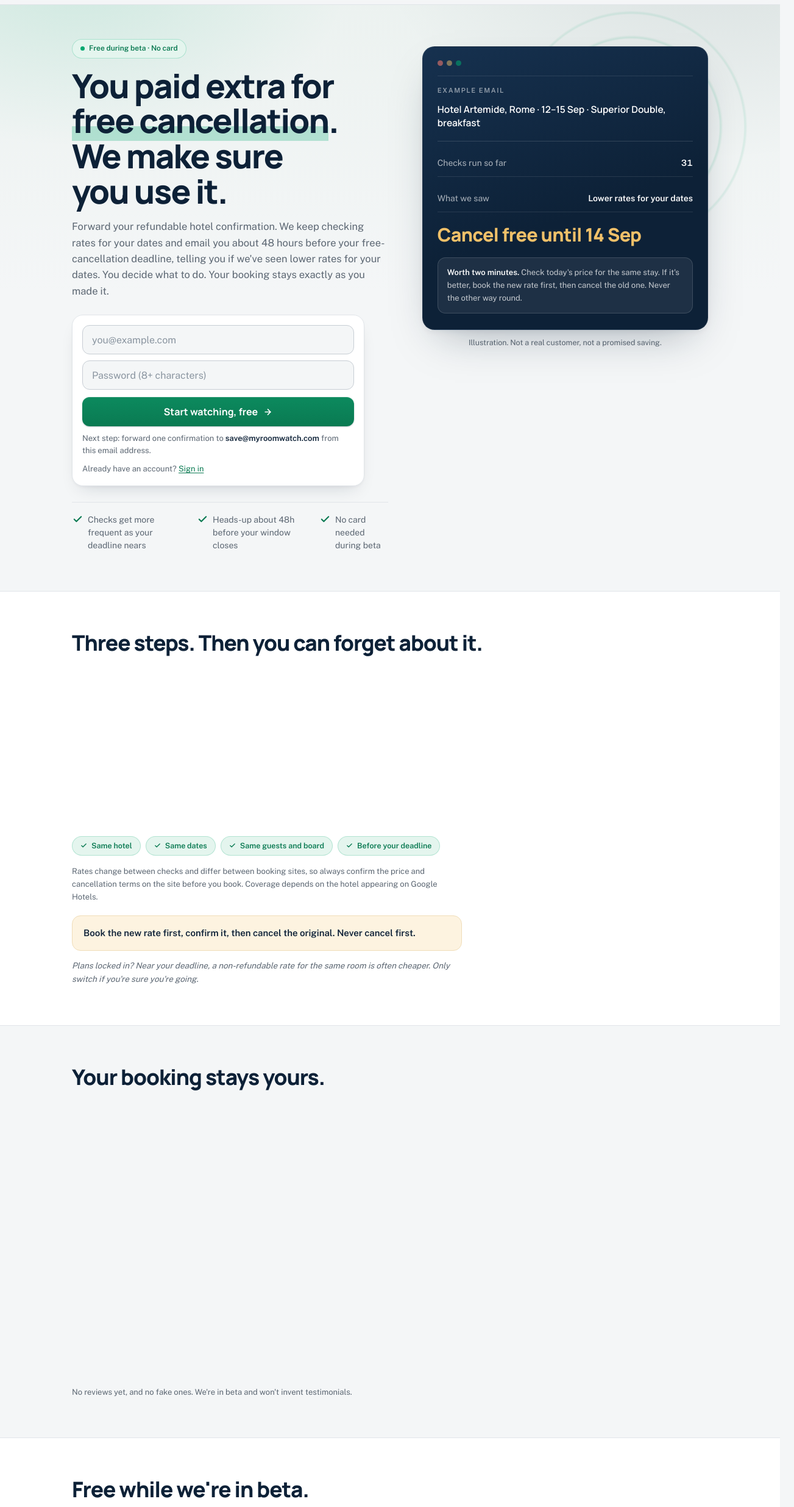
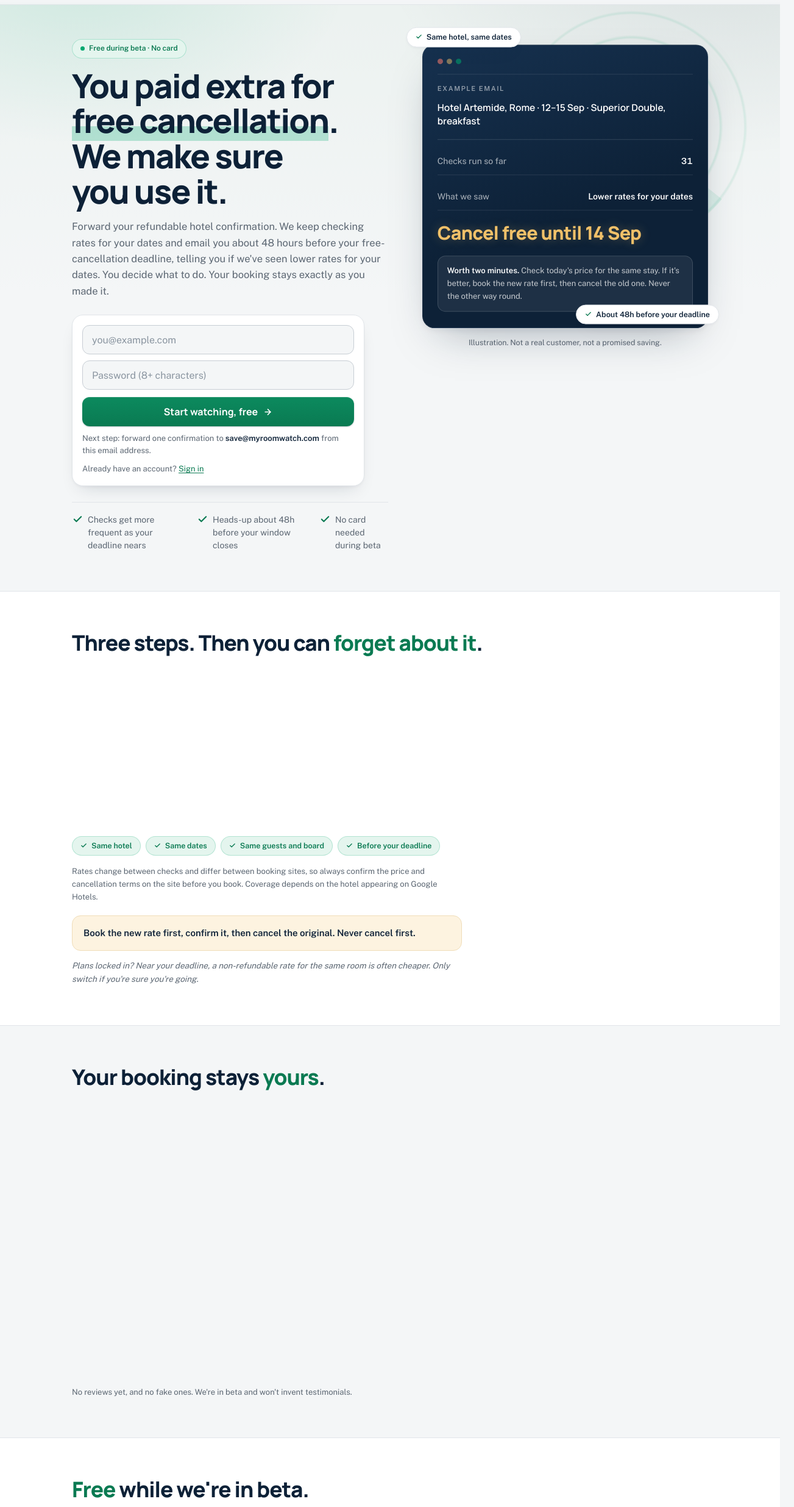
Before and after one commit to onezeroagency/HotelSave, a plain HTML site: page landing/index.html in a window 1280 px wide. Shown: the part 57-2528 px from the top of the page at 61% size, 1303 px wide, since content can reach past the window. Drawn offline with Linux system fonts and the light colour scheme.

Commit message:
Landing v6: ambient motion layer (FarePigeon-inspired, kept honest)
What farepigeon.com does that reads as "alive": the product demo is the
hero visual, floating objects around it, accented words inside
headings, slow ambient motion. Their fake-able parts (deal feeds,
mascot, photos) don't translate honestly, so only the techniques come
over:

- Radar sweep: a conic beam rotating inside the (rotation-invariant)
  rings behind the example card, 14s loop.
- Two floating fact chips over the card, phrases taken from the page
  itself, bobbing on staggered 6/7s loops; the card itself breathes on
  a 9s bob at desktop.
- Hero wash drifts slowly (18s alternate); the amber deadline line
  breathes a soft glow; sheen sweep across primary buttons on hover.
- Accented key phrase in each section heading (.em green, .em-amber on
  the dark final panel).
- H1 and subtitle now slide without fading so the entrance can't delay
  LCP; all motion stays behind prefers-reduced-motion.

Lighthouse mobile: 99/100/100/100 (LCP 1.6s, TBT 0ms, CLS 0) — one
performance point traded knowingly for the ambient layer; still far
inside the 2.5s "good" LCP band.

Co-Authored-By: Claude Fable 5 <noreply@anthropic.com>
Claude-Session: https://claude.ai/code/session_01J465mpU7HQY1iBE4KWxq5i

```diff
--- a/landing/index.html
+++ b/landing/index.html
@@ -79,6 +79,8 @@
       </div>
 
       <div class="hero-aside">
+        <span class="fchip fchip-1" aria-hidden="true">Same hotel, same dates</span>
+        <span class="fchip fchip-2" aria-hidden="true">About 48h before your deadline</span>
         <aside class="xcard" aria-label="Example alert email">
           <div class="xbar" aria-hidden="true"><span></span><span></span><span></span></div>
           <p class="eyebrow">Example email</p>
@@ -98,7 +100,7 @@
   <!-- 2 · How it works -->
   <section class="section alt" id="how">
     <div class="wrap">
-      <h2>Three steps. Then you can forget about it.</h2>
+      <h2>Three steps. Then you can <span class="em">forget about it</span>.</h2>
       <ol class="hiw-steps">
         <li>
           <h3>Forward your confirmation</h3>
@@ -125,7 +127,7 @@
   <!-- 3 · Why it's safe -->
   <section class="section" id="safe">
     <div class="wrap">
-      <h2>Your booking stays yours.</h2>
+      <h2>Your booking stays <span class="em">yours</span>.</h2>
       <div class="safe-grid">
         <div class="scard">
           <span class="sicon" aria-hidden="true"><svg viewBox="0 0 24 24" fill="none" stroke="currentColor" stroke-width="2" stroke-linecap="round" stroke-linejoin="round"><path d="M20 13c0 5-3.5 7.5-7.66 8.95a1 1 0 0 1-.67-.01C7.5 20.5 4 18 4 13V6a1 1 0 0 1 1-1c2 0 4.5-1.2 6.24-2.72a1.17 1.17 0 0 1 1.52 0C14.51 3.81 17 5 19 5a1 1 0 0 1 1 1z"/><path d="m9 12 2 2 4-4"/></svg></span>
@@ -157,7 +159,7 @@
   <!-- 4 · Pricing -->
   <section class="section alt" id="pricing">
     <div class="wrap">
-      <h2>Free while we're in beta.</h2>
+      <h2><span class="em">Free</span> while we're in beta.</h2>
       <p class="lead">Everything works now, free. When billing starts we'll email you first, and nothing is ever charged silently.</p>
       <div class="plans">
         <div class="plan">
@@ -234,7 +236,7 @@
   <!-- 6 · Final CTA -->
   <section class="wrap section">
     <div class="final">
-      <h2>Your free-cancellation window is already counting down.</h2>
+      <h2>Your free-cancellation window is already <span class="em-amber">counting down</span>.</h2>
       <p>Forward one refundable booking and see it work: the checks, the deadline heads-up and what we find. Free, no card.</p>
       <a class="btn btn-primary" href="#start">Start watching, free</a>
     </div>
--- a/landing/styles.css
+++ b/landing/styles.css
@@ -93,7 +93,13 @@ h1,h2,h3{font-family:Manrope,sans-serif;margin:0}
 /* Buttons. Primary uses --accent-ink on white text: 5.6:1, passes AA.
    Bright --accent is reserved for small accents, never text-on. */
 .btn{display:inline-flex;align-items:center;justify-content:center;border:0;border-radius:12px;font:700 16px/1 Manrope,sans-serif;cursor:pointer;text-align:center;min-height:48px;padding:0 22px;white-space:nowrap;transition:background-color .2s ease,color .2s ease,border-color .2s ease,box-shadow .2s ease,opacity .2s ease,transform .15s ease}
-.btn-primary{background:linear-gradient(180deg,#0C8A5E,var(--accent-ink));color:var(--on-accent);box-shadow:inset 0 1px 0 rgba(255,255,255,.14),0 1px 2px rgba(13,33,55,.25)}
+.btn-primary{position:relative;overflow:hidden;background:linear-gradient(180deg,#0C8A5E,var(--accent-ink));color:var(--on-accent);box-shadow:inset 0 1px 0 rgba(255,255,255,.14),0 1px 2px rgba(13,33,55,.25)}
+/* Sheen sweep across the primary button on hover */
+.btn-primary::before{content:"";position:absolute;top:0;bottom:0;left:-60%;width:40%;background:linear-gradient(105deg,transparent,rgba(255,255,255,.22),transparent);transform:skewX(-18deg)}
+@media (prefers-reduced-motion:no-preference){
+  .btn-primary:hover::before{animation:sheen .7s var(--ease-out)}
+}
+@keyframes sheen{to{left:120%}}
 .btn-primary:hover{background:linear-gradient(180deg,var(--accent-ink),var(--accent-press));color:var(--on-accent);box-shadow:inset 0 1px 0 rgba(255,255,255,.1),0 8px 18px -8px rgba(10,122,82,.55)}
 .btn-dark{background:var(--ink);color:#fff;font-size:14px;min-height:44px;padding:0 18px;border-radius:11px}
 .btn-dark:hover{color:#fff;background:var(--ink-2)}
@@ -117,13 +123,19 @@ main{position:relative;z-index:0}
   radial-gradient(640px 420px at 10% -8%,rgba(0,168,112,.13),transparent 70%),
   radial-gradient(820px 560px at 92% -18%,rgba(13,33,55,.09),transparent 70%),
   linear-gradient(180deg,#ECF2F0 0%,var(--bg) 62%)}
+@keyframes bg-drift{from{transform:translateY(0)}to{transform:translateY(-26px)}}
+@media (prefers-reduced-motion:no-preference){.hero-bg{animation:bg-drift 18s ease-in-out infinite alternate}}
 .hero{padding-top:36px;padding-bottom:44px}
 .hero-grid{display:grid;grid-template-columns:1fr;gap:34px}
 /* Entrance choreography: one staggered rise that walks the reading order,
    then gets out of the way (LukeW: motion guides, it never takes the stage) */
 @keyframes rise{from{opacity:0;transform:translateY(14px)}to{opacity:1;transform:none}}
+/* The H1 and subtitle are LCP candidates: they slide but never start
+   transparent, so the entrance cannot delay largest-contentful-paint */
+@keyframes rise-solid{from{transform:translateY(14px)}to{transform:none}}
 @media (prefers-reduced-motion:no-preference){
-  .hero .pill,.hero h1,.hero .sub,.hero-form,.hero .proof,.hero-aside{animation:rise .5s var(--ease-out) both}
+  .hero .pill,.hero-form,.hero .proof,.hero-aside{animation:rise .5s var(--ease-out) both}
+  .hero h1,.hero .sub{animation:rise-solid .5s var(--ease-out) both}
   .hero h1{animation-delay:.04s}
   .hero .sub{animation-delay:.1s}
   .hero-form{animation-delay:.16s}
@@ -160,12 +172,29 @@ main{position:relative;z-index:0}
 .hero-aside{position:relative}
 .hero-aside::before,.hero-aside::after{content:"";position:absolute;z-index:-1;border-radius:50%;pointer-events:none;display:none}
 .hero-aside::before{top:-46px;right:-64px;width:380px;height:380px;background:
+  conic-gradient(from 0deg,rgba(0,168,112,.1) 0deg,rgba(0,168,112,.02) 52deg,transparent 70deg),
   radial-gradient(circle,transparent 53.5%,rgba(0,168,112,.12) 54.5%,transparent 56%),
   radial-gradient(circle,transparent 68.5%,rgba(0,168,112,.1) 69.5%,transparent 71%),
   radial-gradient(circle,transparent 83.5%,rgba(0,168,112,.09) 84.5%,transparent 86%)}
 .hero-aside::after{top:44px;right:26px;width:200px;height:200px;border:1.5px solid rgba(0,168,112,.3)}
 @keyframes ping{0%{transform:scale(.45);opacity:.8}80%,100%{transform:scale(1.5);opacity:0}}
-@media (prefers-reduced-motion:no-preference){.hero-aside::after{animation:ping 5.5s var(--ease-out) 1.4s infinite}}
+/* The rings are rotation-invariant, so spinning ::before spins only the
+   conic beam: a slow radar sweep */
+@keyframes sweep{to{transform:rotate(360deg)}}
+@media (prefers-reduced-motion:no-preference){
+  .hero-aside::before{animation:sweep 14s linear infinite}
+  .hero-aside::after{animation:ping 5.5s var(--ease-out) 1.4s infinite}
+}
+/* Floating fact chips around the card — phrases from the page itself */
+.fchip{display:none;position:absolute;z-index:1;background:var(--surface);border:1px solid var(--line);border-radius:99px;padding:9px 14px;font:600 12.5px/1 "Public Sans",sans-serif;color:var(--ink);box-shadow:var(--shadow-md);white-space:nowrap}
+.fchip::before{content:"";display:inline-block;width:11px;height:11px;margin-right:7px;vertical-align:-1px;background-color:var(--accent-ink);-webkit-mask:var(--i-check) center/contain no-repeat;mask:var(--i-check) center/contain no-repeat}
+.fchip-1{top:-14px;left:-26px}
+.fchip-2{bottom:34px;right:-18px}
+@keyframes bob{0%,100%{transform:translateY(0)}50%{transform:translateY(-7px)}}
+@media (prefers-reduced-motion:no-preference){
+  .fchip-1{animation:bob 6s ease-in-out 1s infinite}
+  .fchip-2{animation:bob 7s ease-in-out 2.2s infinite}
+}
 
 /* Example email card (dark) — styled like the email it is */
 .xcard{position:relative;background:linear-gradient(160deg,var(--ink-2) 0%,var(--ink) 58%);border:1px solid rgba(255,255,255,.08);border-radius:20px;padding:22px 24px 26px;color:#fff;box-shadow:var(--shadow-lg)}
@@ -180,6 +209,8 @@ main{position:relative;z-index:0}
 .xcard .row{display:flex;justify-content:space-between;gap:16px;padding:11px 0;border-bottom:1px solid rgba(255,255,255,.10);font:400 14px/1.5 "Public Sans",sans-serif;color:rgba(255,255,255,.65)}
 .xcard .row b{color:#fff;font-weight:600;text-align:right}
 .xcard .deadline-line{margin:18px 0 0;font:800 clamp(1.5rem,4.5vw,1.9rem)/1.25 Manrope,sans-serif;letter-spacing:-.02em;color:var(--amber-on-dark)}
+@keyframes deadline-breathe{0%,100%{text-shadow:0 0 0 rgba(240,192,105,0)}50%{text-shadow:0 0 22px rgba(240,192,105,.4)}}
+@media (prefers-reduced-motion:no-preference){.xcard .deadline-line{animation:deadline-breathe 4.5s ease-in-out 2s infinite}}
 .xcard .note{margin:18px 0 0;background:rgba(255,255,255,.07);border:1px solid rgba(255,255,255,.14);border-radius:13px;padding:14px 15px;font:400 13px/1.6 "Public Sans",sans-serif;color:rgba(255,255,255,.75)}
 .xcard .note strong{color:#fff}
 .xcaption{font:400 12.5px/1.5 "Public Sans",sans-serif;color:var(--muted);margin:12px 0 0;text-align:center}
@@ -188,6 +219,9 @@ main{position:relative;z-index:0}
 .section{padding-top:52px;padding-bottom:52px}
 .section.alt{background:var(--surface);border-top:1px solid var(--line);border-bottom:1px solid var(--line)}
 .section h2{font-size:clamp(1.55rem,4.5vw,2.2rem);line-height:1.12;font-weight:800;letter-spacing:-.03em;text-wrap:balance}
+/* Accented key phrase inside headings (FarePigeon-style emphasis, our colors) */
+.em{color:var(--accent-ink)}
+.em-amber{color:var(--amber-on-dark)}
 .section .lead{font:400 16px/1.65 "Public Sans",sans-serif;color:var(--muted);margin:12px 0 0;max-width:620px}
 
 /* How it works */
@@ -297,6 +331,10 @@ main{position:relative;z-index:0}
   .hero-form{max-width:480px}
   .xcard{margin-top:12px}
   .hero-aside::before,.hero-aside::after{display:block}
+  .fchip{display:inline-block}
+  @media (prefers-reduced-motion:no-preference){
+    .xcard{animation:bob 9s ease-in-out 3s infinite}
+  }
 }
 
 /* ---- Legal pages ---- */
```
